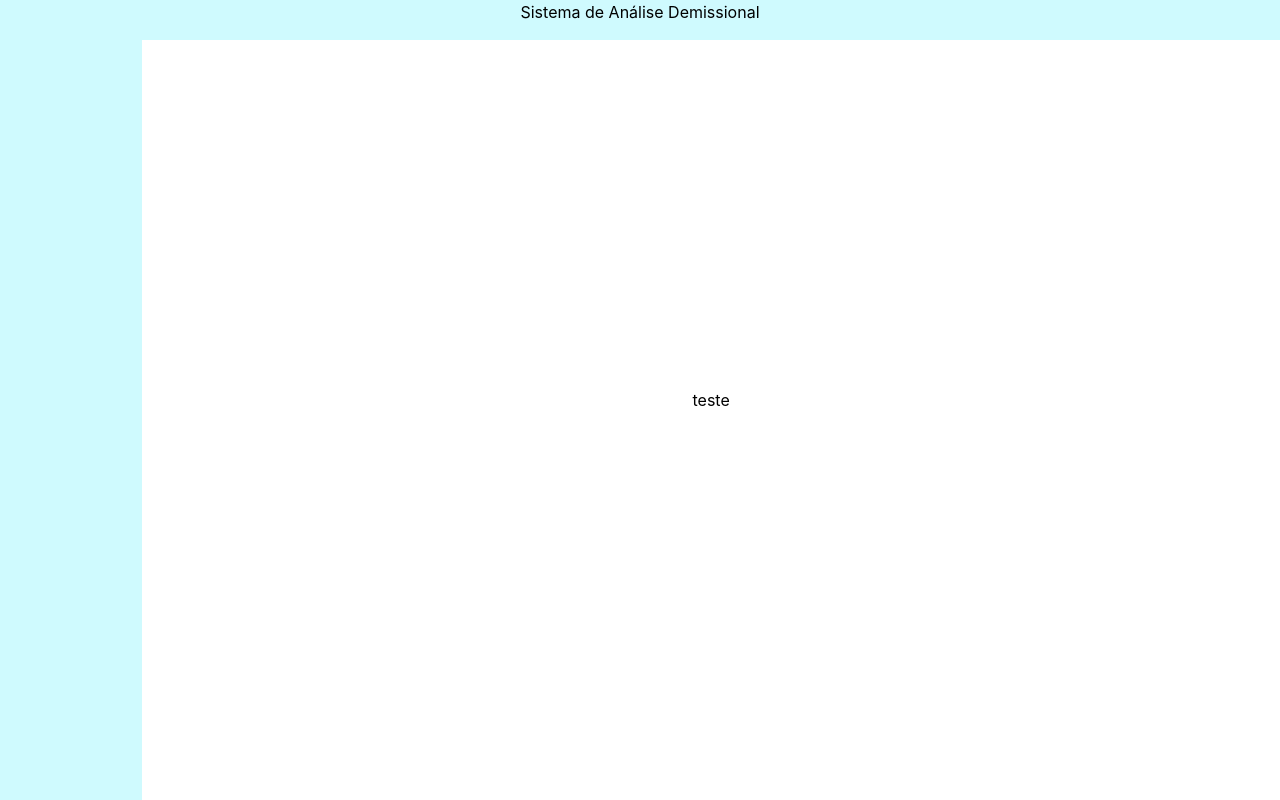
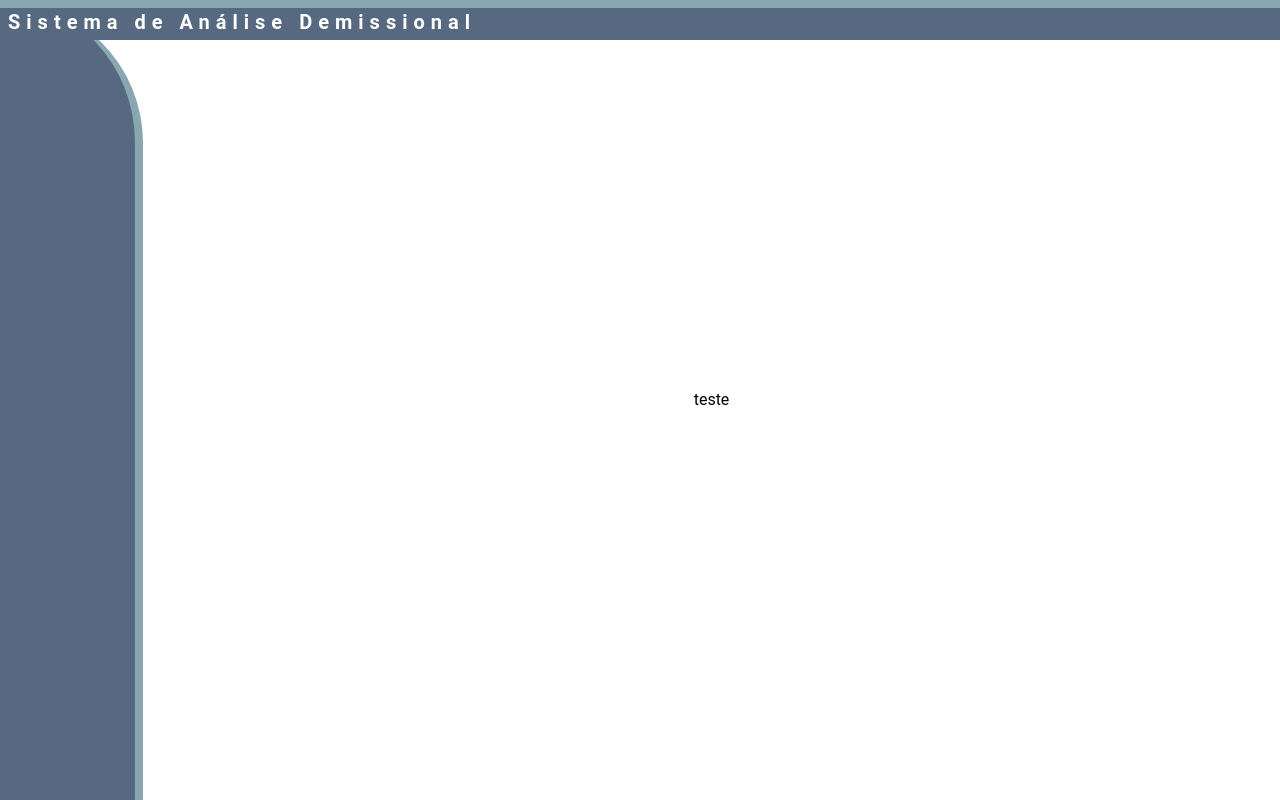
Before and after one commit to LionyHM/SistemaAnaliseDemissional, a Next.js app: page / in a window 1280 px wide. Built offline with nearby package versions, Linux system fonts and the light colour scheme.

Commit message:
style: realizado personalização do estilo do layout

```diff
--- a/src/components/CabecalhoComponent.tsx
+++ b/src/components/CabecalhoComponent.tsx
@@ -1,7 +1,9 @@
 export default function CabecalhoComponent(props){
 
+    const titulo = "Sistema de Análise Demissional"
+
     return (
-        <div className={"bg-cyan-100 w-screen h-10 absolute top-0 text-center"}>
+        <div className={"bg-cyan-100 w-screen h-10 absolute top-0 text-start text-xl text-white font-bold"} style={{backgroundColor: "#566981",  borderTop: "8px solid #89a7b1"}}>
             {props.children}
         </div>
     )
--- a/src/components/LayoutComponent.tsx
+++ b/src/components/LayoutComponent.tsx
@@ -2,12 +2,12 @@ import CabecalhoComponent from "./CabecalhoComponent";
 import ConteudoComponent from "./ConteudoComponent";
 import MenuLateralComponent from "./MenuLateralComponent";
 
-export default function LayoutComponent(){
+export default function LayoutComponent(props){
 
     return (
         <div className={"h-screen w-screen flex"}>
             <CabecalhoComponent>
-                <h1>Sistema de Análise Demissional</h1>
+                <h1 className="ml-2" style={{letterSpacing: '6px'}}>Sistema de Análise Demissional</h1>
             </CabecalhoComponent>
 
             <MenuLateralComponent>
--- a/src/components/MenuLateralComponent.tsx
+++ b/src/components/MenuLateralComponent.tsx
@@ -1,7 +1,7 @@
 export default function MenuLateralComponent(props){
 
     return (
-        <div className={"bg-cyan-100 w-40 h-full"}>
+        <div className={"w-40 h-full rounded-tr-full border-r-2"} style={{backgroundColor: "#566981", borderRight: "8px solid #89a7b1"}}>
             {props.children}
         </div>
     )
--- a/src/styles/globals.css
+++ b/src/styles/globals.css
@@ -5,7 +5,7 @@ html,
 body {
   padding: 0;
   margin: 0;
-  font-family: -apple-system, BlinkMacSystemFont, Segoe UI, Roboto, Oxygen,
+  font-family: Roboto,-apple-system, BlinkMacSystemFont, Segoe UI, Roboto, Oxygen,
     Ubuntu, Cantarell, Fira Sans, Droid Sans, Helvetica Neue, sans-serif;
 }
 
```
